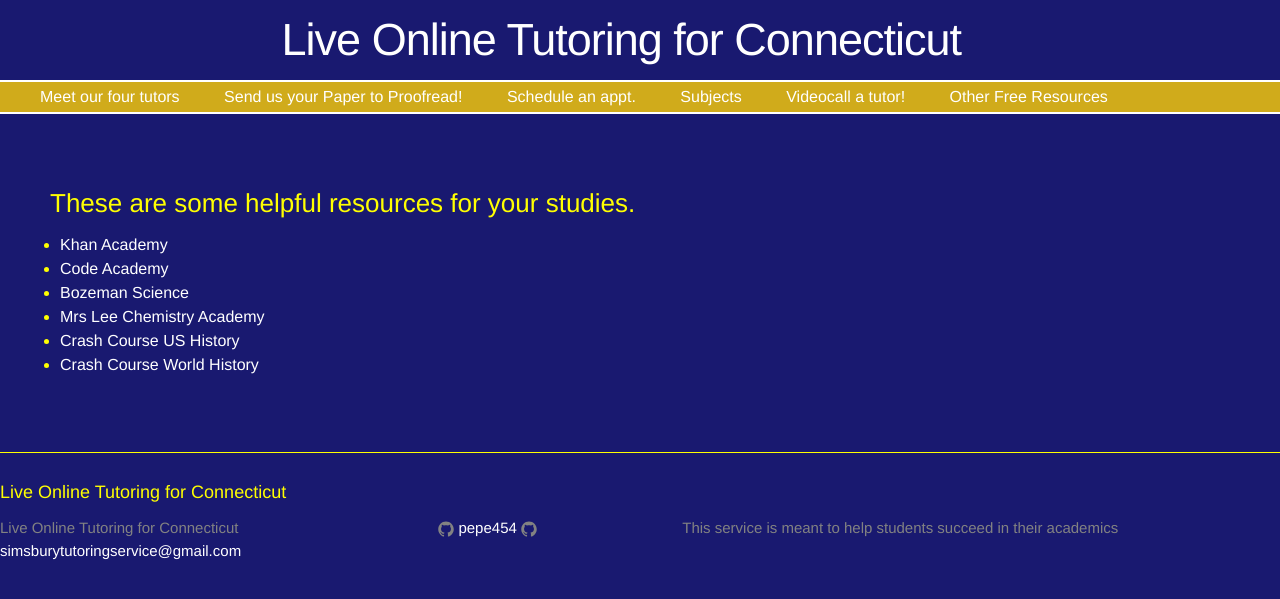
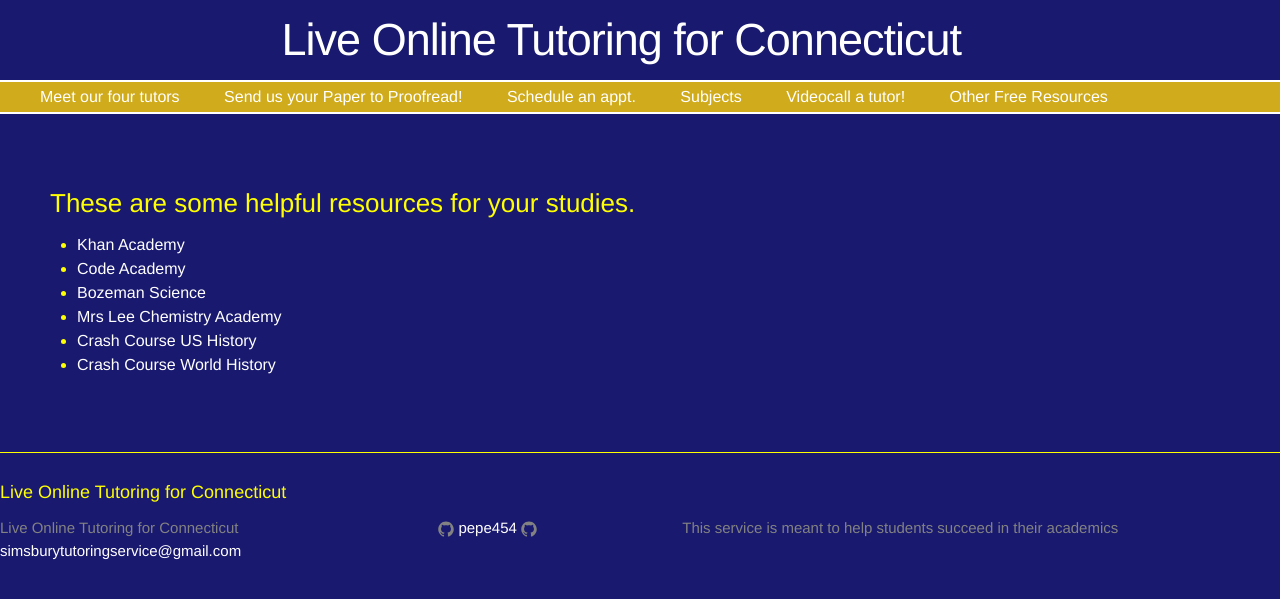
Before and after one commit to pepe454/pepe454.github.io, a Jekyll site: the page built from nav-bar/websites.md, in a window 1280 px wide. Shown: the top 599 px of the page. Built offline with Jekyll 4.4.1, drawn with Linux system fonts in a browser that asks for light colours.

Commit message:
Update _layout.scss

```diff
--- a/_sass/_layout.scss
+++ b/_sass/_layout.scss
@@ -110,7 +110,7 @@
  }
 
  .web-list{
-     margin-left: 10px;
+     margin-left: 27px;
  }
 .page-content {
     padding: 45px;
```
